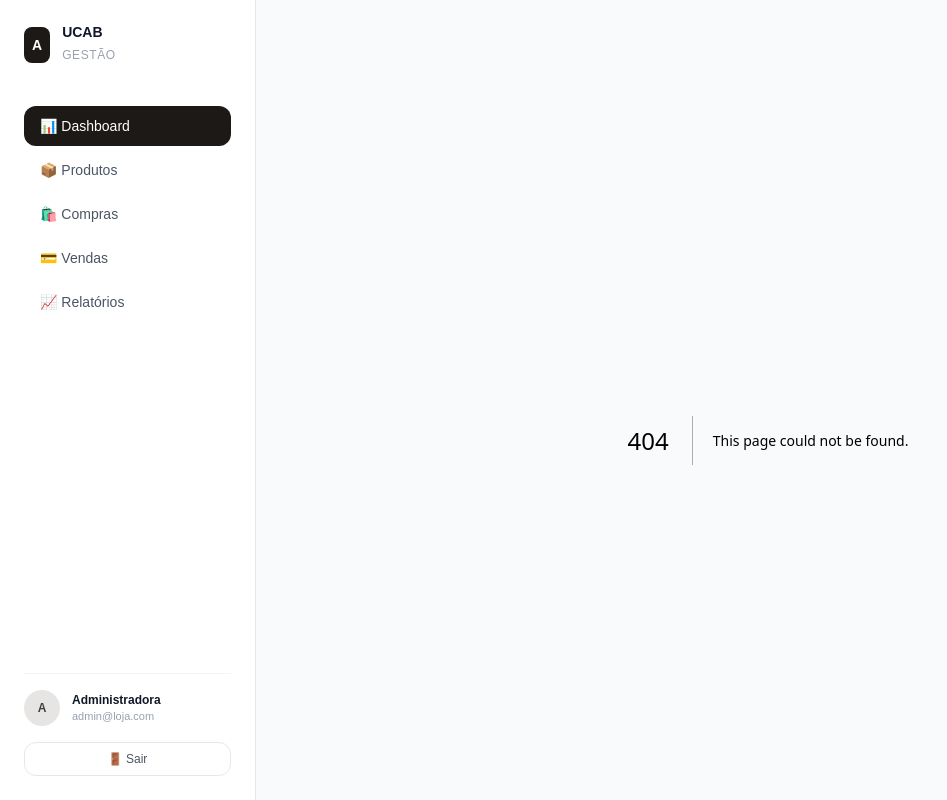
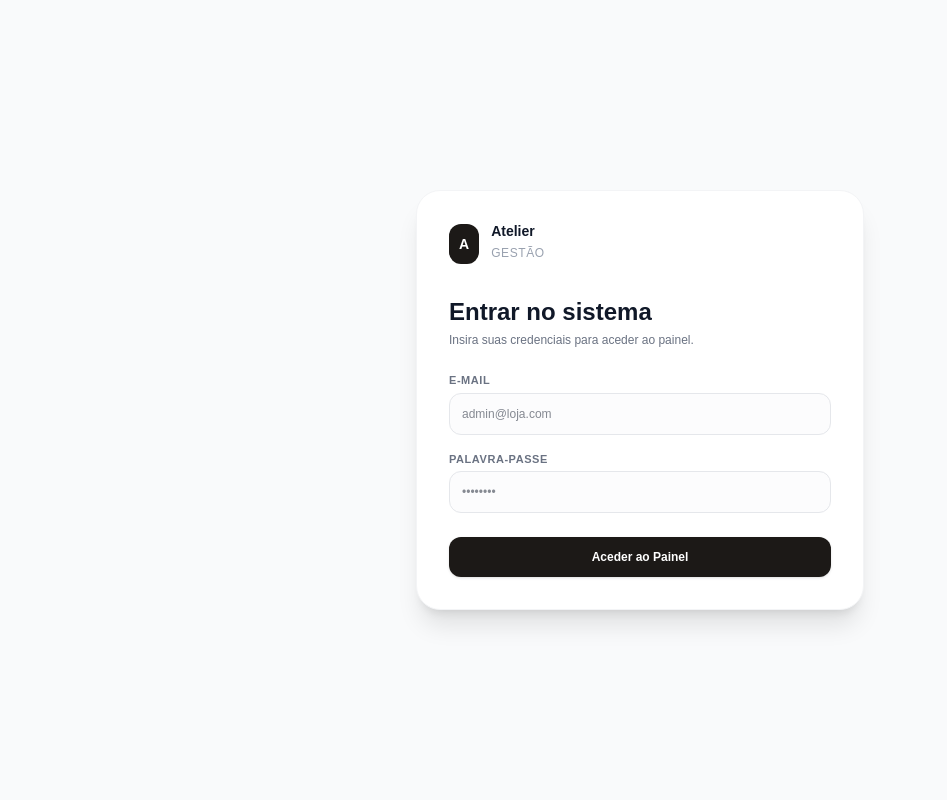
Before and after one commit to Guigms/ucab, a Next.js app: page /login in a window 1280 px wide. Before the commit this address had no page. Shown: the whole page, without its empty margins (0-947 px from the left). Built offline with nearby package versions, Linux system fonts and the light colour scheme.

Commit message:
projeto ucab

```diff
--- /dev/null
+++ b/app/api/auth/loggout/route.ts
@@ -0,0 +1,7 @@
+import { NextResponse } from 'next/server'
+import { cookies } from 'next/headers'
+
+export async function POST() {
+  (await cookies()).delete('session_token')
+  return NextResponse.json({ message: 'Logout efetuado com sucesso' })
+}
--- /dev/null
+++ b/app/api/auth/login/route.ts
@@ -0,0 +1,32 @@
+import { NextResponse } from 'next/server'
+import { prisma } from '@/lib/prisma'
+import { cookies } from 'next/headers'
+
+export async function POST(request: Request) {
+  try {
+    const { email, senha } = await request.json()
+
+    // Busca o usuário no banco
+    const user = await prisma.user.findUnique({
+      where: { email },
+    })
+
+    if (!user || user.senha !== senha) {
+      return NextResponse.json({ error: 'E-mail ou senha inválidos' }, { status: 401 })
+    }
+
+    // Define um cookie de autenticação simples
+    (await
+          // Define um cookie de autenticação simples
+          cookies()).set('session_token', user.email, {
+      httpOnly: true,
+      secure: process.env.NODE_ENV === 'production',
+      maxAge: 60 * 60 * 24 * 7, // 1 semana
+      path: '/',
+    })
+
+    return NextResponse.json({ message: 'Login realizado com sucesso' })
+  } catch (error) {
+    return NextResponse.json({ error: 'Erro no servidor' }, { status: 500 })
+  }
+}
--- a/app/layout.tsx
+++ b/app/layout.tsx
@@ -1,7 +1,27 @@
+'use client'
 import './globals.css'
 import Link from 'next/link'
+import { usePathname } from 'next/navigation'
 
 export default function RootLayout({ children }: { children: React.ReactNode }) {
+  const pathname = usePathname()
+
+  // Se estiver na página de login, renderiza apenas o conteúdo sem a sidebar
+  if (pathname === '/login') {
+    return (
+      <html lang="pt-BR">
+        <body className="bg-gray-50 text-gray-900 h-screen overflow-hidden">
+          {children}
+        </body>
+      </html>
+    )
+  }
+
+  const handleLogout = async () => {
+    await fetch('/api/auth/logout', { method: 'POST' })
+    window.location.href = '/login'
+  }
+
   return (
     <html lang="pt-BR">
       <body className="bg-gray-50 text-gray-900 flex h-screen overflow-hidden">
@@ -22,19 +42,19 @@ export default function RootLayout({ children }: { children: React.ReactNode })
 
             {/* Navegação */}
             <nav className="space-y-1">
-              <Link href="/" className="flex items-center gap-3 px-4 py-2.5 rounded-xl bg-stone-900 text-white font-medium text-sm">
+              <Link href="/" className={`flex items-center gap-3 px-4 py-2.5 rounded-xl font-medium text-sm ${pathname === '/' ? 'bg-stone-900 text-white' : 'text-gray-600 hover:bg-gray-100'}`}>
                 📊 Dashboard
               </Link>
-              <Link href="/produtos" className="flex items-center gap-3 px-4 py-2.5 rounded-xl text-gray-600 hover:bg-gray-100 font-medium text-sm">
+              <Link href="/produtos" className={`flex items-center gap-3 px-4 py-2.5 rounded-xl font-medium text-sm ${pathname === '/produtos' ? 'bg-stone-900 text-white' : 'text-gray-600 hover:bg-gray-100'}`}>
                 📦 Produtos
               </Link>
-              <Link href="/compras" className="flex items-center gap-3 px-4 py-2.5 rounded-xl text-gray-600 hover:bg-gray-100 font-medium text-sm">
+              <Link href="/compras" className={`flex items-center gap-3 px-4 py-2.5 rounded-xl font-medium text-sm ${pathname === '/compras' ? 'bg-stone-900 text-white' : 'text-gray-600 hover:bg-gray-100'}`}>
                 🛍️ Compras
               </Link>
-              <Link href="/vendas" className="flex items-center gap-3 px-4 py-2.5 rounded-xl text-gray-600 hover:bg-gray-100 font-medium text-sm">
+              <Link href="/vendas" className={`flex items-center gap-3 px-4 py-2.5 rounded-xl font-medium text-sm ${pathname === '/vendas' ? 'bg-stone-900 text-white' : 'text-gray-600 hover:bg-gray-100'}`}>
                 💳 Vendas
               </Link>
-              <Link href="/relatorios" className="flex items-center gap-3 px-4 py-2.5 rounded-xl text-gray-600 hover:bg-gray-100 font-medium text-sm">
+              <Link href="/relatorios" className={`flex items-center gap-3 px-4 py-2.5 rounded-xl font-medium text-sm ${pathname === '/relatorios' ? 'bg-stone-900 text-white' : 'text-gray-600 hover:bg-gray-100'}`}>
                 📈 Relatórios
               </Link>
             </nav>
@@ -51,7 +71,10 @@ export default function RootLayout({ children }: { children: React.ReactNode })
                 <p className="text-[11px] text-gray-400 truncate">admin@loja.com</p>
               </div>
             </div>
-            <button className="w-full flex items-center justify-center gap-2 border border-gray-200 py-2 rounded-xl text-xs font-medium text-gray-600 hover:bg-gray-50">
+            <button
+              onClick={handleLogout}
+              className="w-full flex items-center justify-center gap-2 border border-gray-200 py-2 rounded-xl text-xs font-medium text-gray-600 hover:bg-gray-50 cursor-pointer"
+            >
               🚪 Sair
             </button>
           </div>
--- /dev/null
+++ b/app/login/page.tsx
@@ -0,0 +1,90 @@
+'use client'
+import { useState } from 'react'
+import { useRouter } from 'next/navigation'
+
+export default function LoginPage() {
+  const [email, setEmail] = useState('')
+  const [senha, setSenha] = useState('')
+  const [erro, setErro] = useState('')
+  const router = useRouter()
+
+  const handleLogin = async (e: React.FormEvent) => {
+    e.preventDefault()
+    setErro('')
+
+    const res = await fetch('/api/auth/login', {
+      method: 'POST',
+      headers: { 'Content-Type': 'application/json' },
+      body: JSON.stringify({ email, senha }),
+    })
+
+    if (res.ok) {
+      router.push('/')
+      router.refresh()
+    } else {
+      const data = await res.json()
+      setErro(data.error || 'Erro ao fazer login')
+    }
+  }
+
+  return (
+    <div className="min-h-screen bg-gray-50 flex items-center justify-center p-4">
+      <div className="bg-white p-8 rounded-3xl border border-gray-100 shadow-xl w-full max-w-md">
+
+        {/* Logo / Topo */}
+        <div className="flex items-center gap-3 mb-8">
+          <div className="bg-stone-900 text-white p-2.5 rounded-xl font-bold text-sm">
+            A
+          </div>
+          <div>
+            <h1 className="font-bold text-sm leading-tight text-gray-900">Atelier</h1>
+            <span className="text-xs text-gray-400 tracking-wider">GESTÃO</span>
+          </div>
+        </div>
+
+        <h2 className="text-2xl font-black text-gray-900 mb-1">Entrar no sistema</h2>
+        <p className="text-xs text-gray-500 mb-6">Insira suas credenciais para aceder ao painel.</p>
+
+        {erro && (
+          <div className="mb-4 p-3 bg-red-50 border border-red-100 rounded-xl text-xs text-red-600 font-medium">
+            {erro}
+          </div>
+        )}
+
+        <form onSubmit={handleLogin} className="space-y-4">
+          <div>
+            <label className="block text-[11px] font-bold text-gray-500 uppercase tracking-wider mb-1">E-mail</label>
+            <input
+              type="email"
+              placeholder="admin@loja.com"
+              value={email}
+              onChange={e => setEmail(e.target.value)}
+              required
+              className="w-full border border-gray-200 bg-gray-50/50 rounded-xl p-3 text-xs text-gray-900 focus:outline-none focus:border-stone-400 focus:bg-white transition-all"
+            />
+          </div>
+
+          <div>
+            <label className="block text-[11px] font-bold text-gray-500 uppercase tracking-wider mb-1">Palavra-passe</label>
+            <input
+              type="password"
+              placeholder="••••••••"
+              value={senha}
+              onChange={e => setSenha(e.target.value)}
+              required
+              className="w-full border border-gray-200 bg-gray-50/50 rounded-xl p-3 text-xs text-gray-900 focus:outline-none focus:border-stone-400 focus:bg-white transition-all"
+            />
+          </div>
+
+          <button
+            type="submit"
+            className="w-full bg-stone-900 hover:bg-stone-800 text-white p-3 rounded-xl text-xs font-bold transition-all shadow-sm mt-2"
+          >
+            Aceder ao Painel
+          </button>
+        </form>
+
+      </div>
+    </div>
+  )
+}
--- /dev/null
+++ b/middleware.ts
@@ -0,0 +1,23 @@
+import { NextResponse } from 'next/server'
+import type { NextRequest } from 'next/server'
+
+export function middleware(request: NextRequest) {
+  const token = request.cookies.get('session_token')?.value
+  const { pathname } = request.nextUrl
+
+  // Se não estiver logado e tentar aceder a rotas protegidas, redireciona para /login
+  if (!token && pathname !== '/login' && !pathname.startsWith('/api/auth')) {
+    return NextResponse.redirect(new URL('/login', request.url))
+  }
+
+  // Se já estiver logado e tentar ir para /login, manda para a home
+  if (token && pathname === '/login') {
+    return NextResponse.redirect(new URL('/', request.url))
+  }
+
+  return NextResponse.next()
+}
+
+export const config = {
+  matcher: ['/((?!_next/static|_next/image|favicon.ico).*)'],
+}
```
Also changed, not shown: 1 other file (tests, documents, lock files or other folders).
